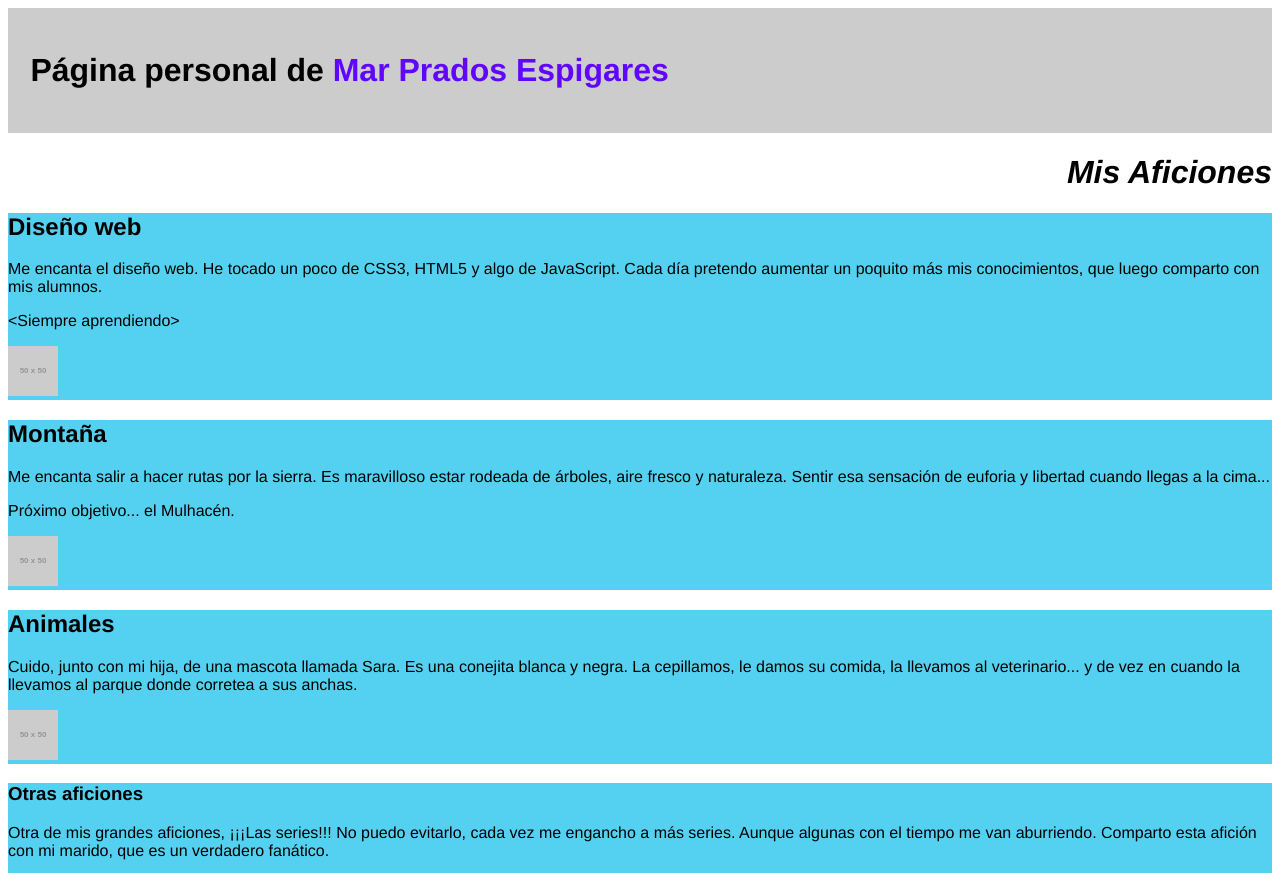
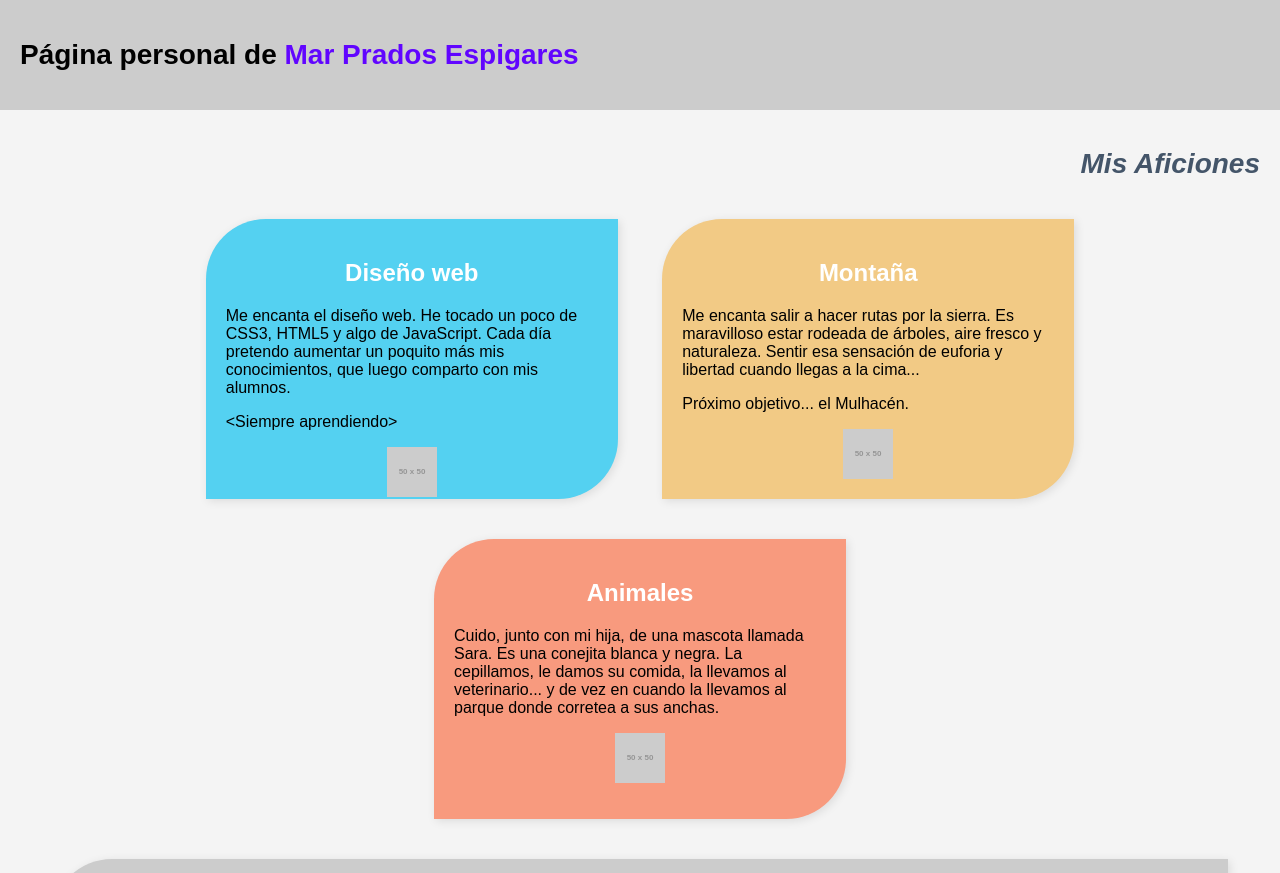
Before and after one commit to Trc300online/VisualStudioCode, a PHP site: page /act14.html in a window 1280 px wide. Shown: the top 873 px of the page. Run offline with PHP 8.4, Linux system fonts and the light colour scheme; grey boxes labelled with a size stand in for pictures from a placeholder-image service; some libraries are stand-ins or nearby versions.

Commit message:
finish act14

```diff
--- a/CSS/Flexbox/Flexbox-mape/CSS/style2.css
+++ b/CSS/Flexbox/Flexbox-mape/CSS/style2.css
@@ -1,34 +1,107 @@
-html {
-    box-sizing: border-box;
+/* Estilos generales */
+body {
+    font-family: Arial, sans-serif;
+    background-color: #f4f4f4;
     margin: 0;
     padding: 0;
 }
 
-h1, h2, h3 {
-    font-family: 'Franklin Gothic Medium', 'Arial Narrow', Arial, sans-serif;
-    font-weight: bold;
-}
-
-p, a {
-    font-family: 'Franklin Gothic Medium', 'Arial Narrow', Arial, sans-serif;
-}
-
 header {
     background-color: #CCCCCC;
-    padding: 1.4rem 0 1.4rem 1.4rem;
+    padding: 20px;
+    font-size: 24px;
+    font-weight: bold;
 }
 
 .special {
     color: #6105FF;
 }
 
+main {
+    text-align: center;
+    padding: 20px;
+}
+
+h1 {
+    font-size: 28px;
+    font-weight: bold;
+}
+
+/* Estilos para las secciones */
 main h1 {
     display: flex;
     justify-content: end;
     font-style: italic;
+    color: #445569;
 }
 
-main section {
+section {
+    display: inline-block;
+    width: 30%;
+    margin: 20px;
+    padding: 20px;
+    border-radius: 60px 0 60px 0;
+    box-shadow: 2px 2px 10px rgba(0, 0, 0, 0.1);
+    vertical-align: top;
+}
+
+section h2 {
+    color: white;
+}
+
+section p {
+    text-align: start;
+}
+
+section:nth-child(2) {
     background-color: #54D1F1;
+    height: 240px;
+}
 
+section:nth-child(3) {
+    background-color: #F2CA85;
+    height: 240px;
 }
+
+section:nth-child(4) {
+    background-color: #F89A7E;
+    height: 240px;
+}
+
+/* Estilos para Otras Aficiones */
+section:last-of-type {
+    width: 90%;
+    background-color: #CCCCCC;
+    padding: 30px;
+    border-radius: 60px 0 60px 0;
+}
+
+div {
+    border-radius: 60px 0 60px 0;
+    background-color: #EEEEEE;
+}
+
+div p {
+    padding: 2em;
+}
+
+iframe {
+    margin-bottom: 2em;
+}
+
+/* Estilos para imágenes */
+img {
+    display: block;
+    margin: 10px auto;
+    width: 50px;
+    height: 50px;
+}
+
+/* Footer */
+footer {
+    background-color: #333;
+    color: white;
+    text-align: center;
+    padding: 10px;
+    margin-top: 20px;
+}
```
